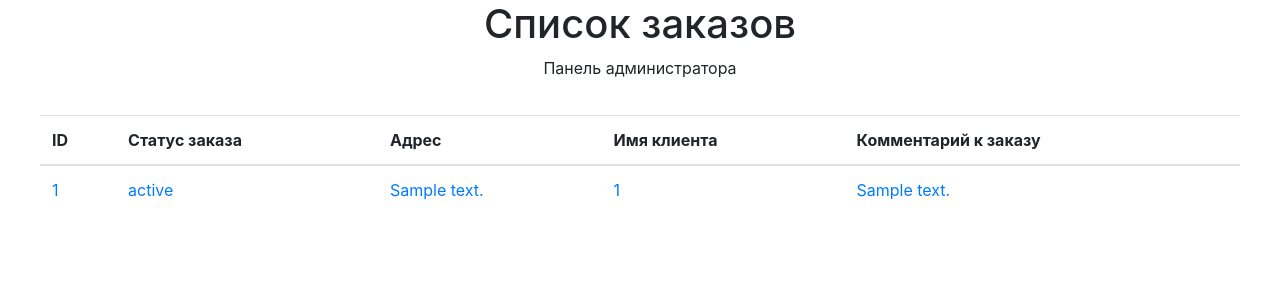
After one commit to damarrus/project0408, a PHP site: template views/admin_orders.php in a window 1280 px wide. The commit adds this page. Shown: the top 300 px of the page. Run offline with PHP 8.4, Linux system fonts and the light colour scheme; the template is opened without the code that fills it: most values are stand-ins (such as "Sample title", 1, 10 or a date in 2020).

Commit message:
Добавила admin_orders.php
Views и Controller

```diff
--- a/css/main_style.css
+++ b/css/main_style.css
@@ -21,9 +21,9 @@
     text-align: center;
     box-sizing: border-box;
 }
-h1 {
+/* h1 {
 
-}
+} */
 h3 {
     font-style: italic;
     padding-top: 25px;
@@ -237,3 +237,7 @@ input {
     font-family: Arial, Helvetica, sans-serif;
 }
  */
+.orders {
+    text-align: center;
+    margin-bottom: 35px;
+}
--- /dev/null
+++ b/views/admin_orders.php
@@ -0,0 +1,50 @@
+<!DOCTYPE html>
+<html lang="en">
+<head>
+    <meta charset="UTF-8">
+    <meta name="viewport" content="width=device-width, initial-scale=1.0">
+    <meta http-equiv="X-UA-Compatible" content="ie=edge">
+    <link rel="stylesheet" href="../css/bootstrap.min.css">
+    <link rel="stylesheet" href="../css/main_style.css">
+
+    <title>Список заказов</title>
+</head>
+<body>
+    <div class="wrapper">
+        <div class="orders">
+            <h1>Список заказов</h1>
+            <p>Панель администратора</p>
+        </div>
+        <table class="table table-hover">
+            <thead>
+                <tr>
+                <th scope="col">ID</th>
+                <th scope="col">Статус заказа</th>
+                <th scope="col">Адрес</th>
+                <th scope="col">Имя клиента</th>
+                <th scope="col">Комментарий к заказу</th>
+                </tr>
+            </thead>
+            <tbody>
+                <!-- путь в ссылке проверить!! -->
+                <?php foreach ($orders as $order) {
+                    echo '<tr>';
+                    echo '<td><a href="admin_order.php?order_id='.$order->id.'">'.$order->id.'</a></td>';
+                    echo '<td><a href="admin_order.php?order_id='.$order->id.'">'.$order->status.'</a></td>';
+                    echo '<td><a href="admin_order.php?order_id='.$order->id.'">'.$order->address.'</a></td>';
+                    echo '<td><a href="admin_order.php?order_id='.$order->id.'">'.$order->user_id.'</a></td>';
+                    echo '<td><a href="admin_order.php?order_id='.$order->id.'">'.$order->comment.'</a></td>';
+                    echo '</tr>';
+                } ?>
+            </tbody>
+        </table>
+    </div>
+
+
+
+
+    <script src="../js/jquery-3.3.1.js"></script>
+    <script src="../js/popper.min.js"></script>
+    <script src="../js/bootstrap.min.js"></script>
+</body>
+</html>
```
Also changed, not shown: controllers/admin_orders.php (added, +7 -0 lines), models/Order.php (+6 -6 lines).
